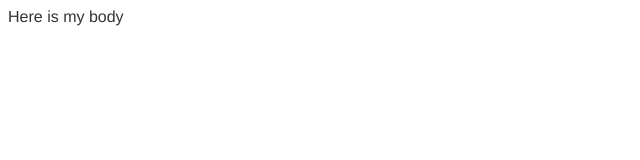
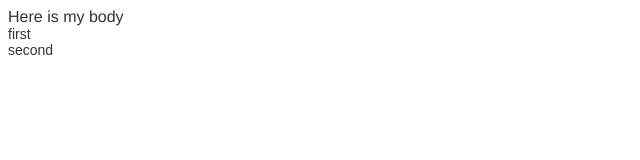
Before and after one commit to victoredwardocallaghan/mysite, a plain HTML site: page index.html in a window 1280 px wide. Shown: the full height of the page, 0-640 px from the left. Drawn offline with Linux system fonts and the light colour scheme.

Commit message:
update
Signed-off-by: Edward O'Callaghan <eocallaghan@alterapraxis.com>

```diff
--- a/css/sheet.css
+++ b/css/sheet.css
@@ -2,3 +2,10 @@ body {
   font: 100% Helvetica, sans-serif;
   color: #333;
 }
+
+.firstbox
+{
+  width: 350px;
+  height: 200px;
+  font: 14px Arial;
+}
--- a/index.html
+++ b/index.html
@@ -4,5 +4,14 @@
 <link rel="stylesheet" type="text/css" href="css/sheet.css" >
 <title>Here is the title</title>
 </head>
-<body> Here is my body </body>
+<body> Here is my body
+
+
+<div class="firstbox">
+ <div>first</div>
+ <div>second</div>
+</div>
+
+
+</body>
 </html>
```
